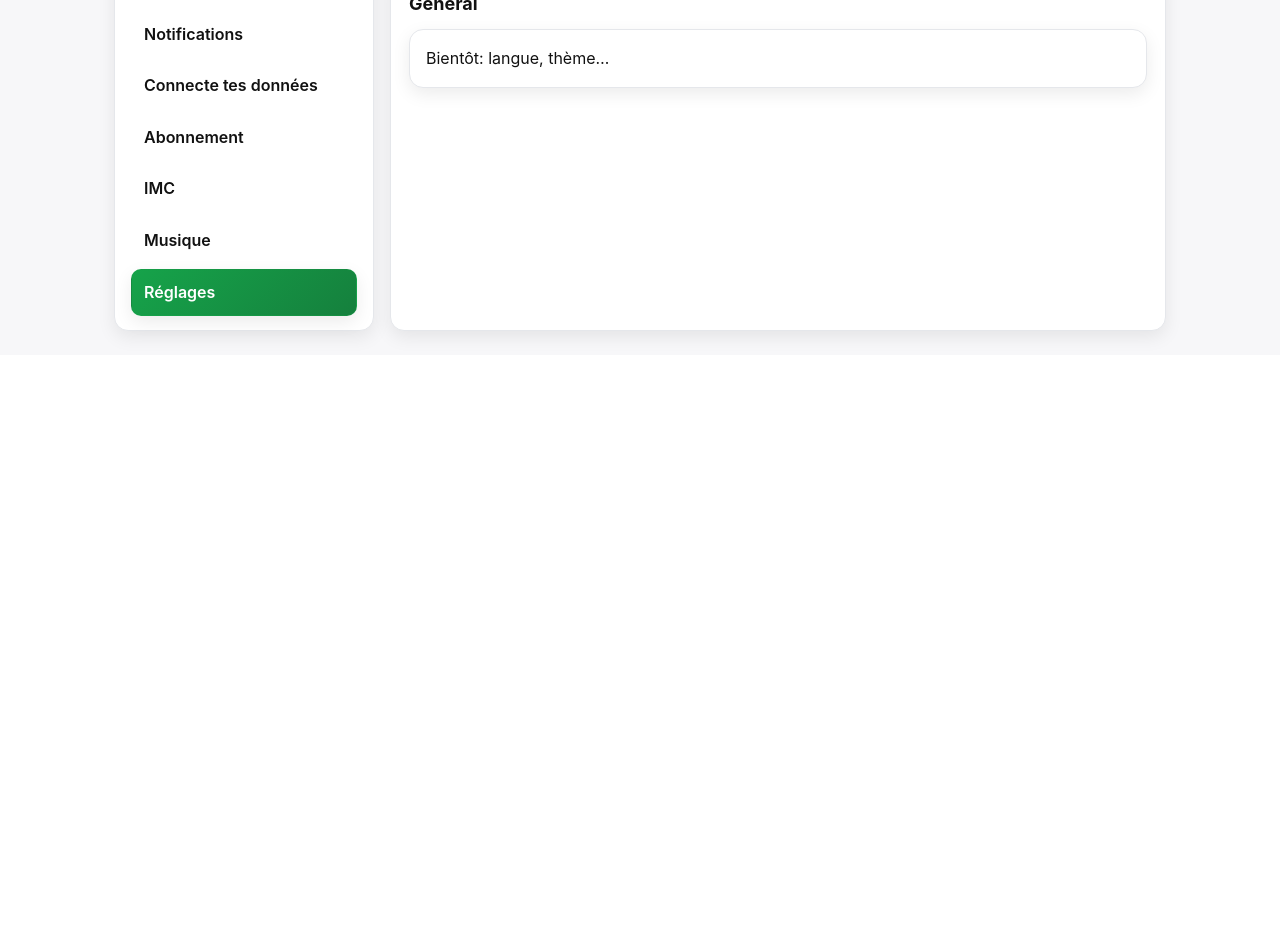
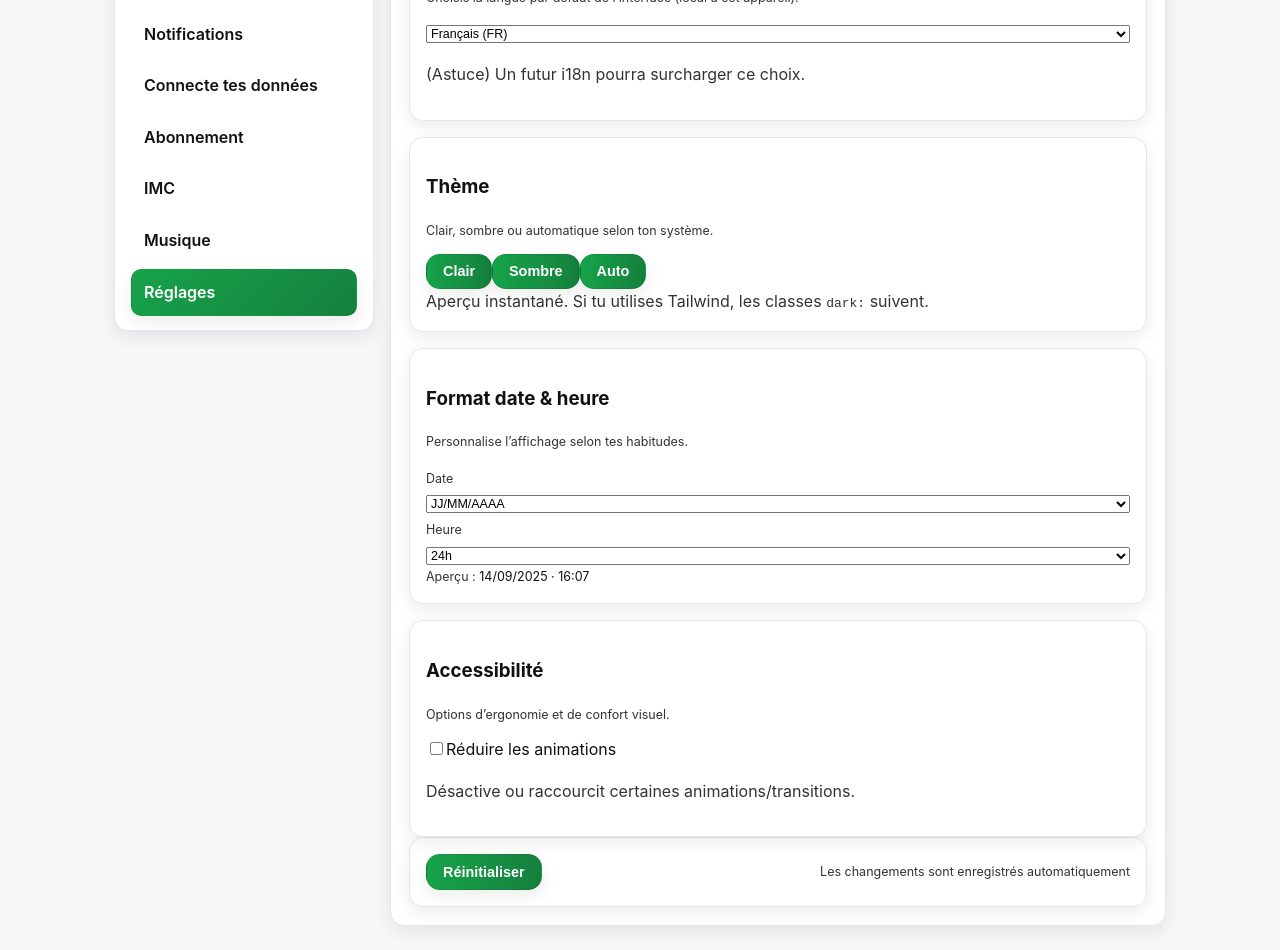
Before and after one commit to lebasquelyza/appli-files, a Next.js app in the folder apps/web/: page /dashboard/settings in a window 1280 px wide. Shown: the part 460-1410 px from the top of the page. Before the commit the page ends 815 px from the top, so only its background shows below. Built offline with nearby package versions, Linux system fonts and the light colour scheme.

Commit message:
Update page.tsx

```diff
--- a/apps/web/app/dashboard/settings/page.tsx
+++ b/apps/web/app/dashboard/settings/page.tsx
@@ -1,10 +1,259 @@
+"use client";
+
+import { useEffect, useMemo, useState } from "react";
 import { PageHeader, Section } from "@/components/ui/Page";
-export default function Page(){
+
+type Prefs = {
+  language: "fr" | "en" | "de";
+  theme: "light" | "dark" | "system";
+  dateFormat: "dd/mm/yyyy" | "mm/dd/yyyy";
+  timeFormat: "24h" | "12h";
+  reducedMotion: boolean;
+};
+
+const LS_KEY = "app.prefs.v1";
+
+const DEFAULT_PREFS: Prefs = {
+  language: "fr",
+  theme: "system",
+  dateFormat: "dd/mm/yyyy",
+  timeFormat: "24h",
+  reducedMotion: false,
+};
+
+export default function Page() {
+  const [prefs, setPrefs] = useState<Prefs>(DEFAULT_PREFS);
+  const [loaded, setLoaded] = useState(false);
+  const [msg, setMsg] = useState<string | null>(null);
+
+  // Charger depuis localStorage au mount
+  useEffect(() => {
+    try {
+      const raw = localStorage.getItem(LS_KEY);
+      if (raw) {
+        const parsed = JSON.parse(raw);
+        setPrefs({ ...DEFAULT_PREFS, ...parsed });
+      }
+    } catch {}
+    setLoaded(true);
+  }, []);
+
+  // Appliquer en live : thème + reduced-motion + (ex) lang
+  useEffect(() => {
+    if (!loaded) return;
+
+    // Thème
+    const root = document.documentElement;
+    const systemDark = window.matchMedia?.("(prefers-color-scheme: dark)").matches;
+    const isDark = prefs.theme === "dark" || (prefs.theme === "system" && systemDark);
+
+    // Si tu utilises Tailwind dark:, on applique la classe 'dark'
+    root.classList.toggle("dark", isDark);
+
+    // Sinon, on peut exposer une variable data-theme
+    root.setAttribute("data-theme", isDark ? "dark" : "light");
+
+    // Reduced motion
+    root.style.setProperty("--reduce-motion", prefs.reducedMotion ? "1" : "0");
+    document.body.style.animationDuration = prefs.reducedMotion ? "0s" : "";
+    document.body.style.transitionDuration = prefs.reducedMotion ? "0s" : "";
+
+    // (Optionnel) Langue au niveau du document pour l’accessibilité
+    root.setAttribute("lang", prefs.language);
+
+    // Sauvegarde
+    localStorage.setItem(LS_KEY, JSON.stringify(prefs));
+
+    // Feedback
+    setMsg("Réglages enregistrés ✅");
+    const t = setTimeout(() => setMsg(null), 1200);
+    return () => clearTimeout(t);
+  }, [prefs, loaded]);
+
+  // Exemple d’aperçu formaté
+  const sampleDate = useMemo(() => {
+    const d = new Date(2025, 8, 14, 16, 7); // 14/09/2025 16:07
+    const dd = String(d.getDate()).padStart(2, "0");
+    const mm = String(d.getMonth() + 1).padStart(2, "0");
+    const yyyy = d.getFullYear();
+    const hh24 = String(d.getHours()).padStart(2, "0");
+    const min = String(d.getMinutes()).padStart(2, "0");
+    const hh12n = d.getHours() % 12 || 12;
+    const ampm = d.getHours() < 12 ? "AM" : "PM";
+
+    const date =
+      prefs.dateFormat === "dd/mm/yyyy" ? `${dd}/${mm}/${yyyy}` : `${mm}/${dd}/${yyyy}`;
+    const time =
+      prefs.timeFormat === "24h" ? `${hh24}:${min}` : `${hh12n}:${min} ${ampm}`;
+
+    return `${date} · ${time}`;
+  }, [prefs.dateFormat, prefs.timeFormat]);
+
   return (
     <>
       <PageHeader title="Réglages" subtitle="Préférences de l’application" />
+
       <Section title="Général">
-        <div className="card">Bientôt: langue, thème…</div>
+        <div className="space-y-6">
+          {/* Intro */}
+          <div className="card">
+            <p className="text-sm" style={{ color: "var(--muted)" }}>
+              Configure la langue, le thème, et le format date/heure. Les changements
+              sont appliqués immédiatement et mémorisés sur cet appareil.
+            </p>
+          </div>
+
+          {/* Grille des préférences */}
+          <div className="grid gap-6 md:grid-cols-2">
+            {/* Langue */}
+            <div className="card space-y-3">
+              <div className="space-y-1">
+                <h3 className="font-semibold">Langue</h3>
+                <p className="text-sm" style={{ color: "var(--muted)" }}>
+                  Choisis la langue par défaut de l’interface (local à cet appareil).
+                </p>
+              </div>
+              <select
+                className="rounded-[10px] border px-3 py-2 text-sm w-full"
+                value={prefs.language}
+                onChange={(e) =>
+                  setPrefs((p) => ({ ...p, language: e.target.value as Prefs["language"] }))
+                }
+                disabled={!loaded}
+              >
+                <option value="fr">Français (FR)</option>
+                <option value="en">English (EN)</option>
+                <option value="de">Deutsch (DE)</option>
+              </select>
+              <p className="text-xs" style={{ color: "var(--muted)" }}>
+                (Astuce) Un futur i18n pourra surcharger ce choix.
+              </p>
+            </div>
+
+            {/* Thème */}
+            <div className="card space-y-3">
+              <div className="space-y-1">
+                <h3 className="font-semibold">Thème</h3>
+                <p className="text-sm" style={{ color: "var(--muted)" }}>
+                  Clair, sombre ou automatique selon ton système.
+                </p>
+              </div>
+              <div className="flex flex-wrap gap-2">
+                {(["light", "dark", "system"] as const).map((t) => (
+                  <button
+                    key={t}
+                    type="button"
+                    className="btn-dash"
+                    aria-pressed={prefs.theme === t}
+                    onClick={() => setPrefs((p) => ({ ...p, theme: t }))}
+                  >
+                    {t === "light" ? "Clair" : t === "dark" ? "Sombre" : "Auto"}
+                  </button>
+                ))}
+              </div>
+              <div className="text-xs" style={{ color: "var(--muted)" }}>
+                Aperçu instantané. Si tu utilises Tailwind, les classes <code>dark:</code> suivent.
+              </div>
+            </div>
+
+            {/* Format date & heure */}
+            <div className="card space-y-3">
+              <div className="space-y-1">
+                <h3 className="font-semibold">Format date & heure</h3>
+                <p className="text-sm" style={{ color: "var(--muted)" }}>
+                  Personnalise l’affichage selon tes habitudes.
+                </p>
+              </div>
+
+              <div className="grid grid-cols-2 gap-3">
+                <div className="space-y-1">
+                  <label className="text-sm" style={{ color: "var(--muted)" }}>
+                    Date
+                  </label>
+                  <select
+                    className="rounded-[10px] border px-3 py-2 text-sm w-full"
+                    value={prefs.dateFormat}
+                    onChange={(e) =>
+                      setPrefs((p) => ({ ...p, dateFormat: e.target.value as Prefs["dateFormat"] }))
+                    }
+                    disabled={!loaded}
+                  >
+                    <option value="dd/mm/yyyy">JJ/MM/AAAA</option>
+                    <option value="mm/dd/yyyy">MM/JJ/AAAA</option>
+                  </select>
+                </div>
+
+                <div className="space-y-1">
+                  <label className="text-sm" style={{ color: "var(--muted)" }}>
+                    Heure
+                  </label>
+                  <select
+                    className="rounded-[10px] border px-3 py-2 text-sm w-full"
+                    value={prefs.timeFormat}
+                    onChange={(e) =>
+                      setPrefs((p) => ({ ...p, timeFormat: e.target.value as Prefs["timeFormat"] }))
+                    }
+                    disabled={!loaded}
+                  >
+                    <option value="24h">24h</option>
+                    <option value="12h">12h</option>
+                  </select>
+                </div>
+              </div>
+
+              <div className="text-sm">
+                <span style={{ color: "var(--muted)" }}>Aperçu&nbsp;: </span>
+                <span>{sampleDate}</span>
+              </div>
+            </div>
+
+            {/* Accessibilité */}
+            <div className="card space-y-3">
+              <div className="space-y-1">
+                <h3 className="font-semibold">Accessibilité</h3>
+                <p className="text-sm" style={{ color: "var(--muted)" }}>
+                  Options d’ergonomie et de confort visuel.
+                </p>
+              </div>
+
+              <label className="inline-flex items-center gap-3">
+                <input
+                  type="checkbox"
+                  className="accent-current"
+                  checked={prefs.reducedMotion}
+                  onChange={(e) =>
+                    setPrefs((p) => ({ ...p, reducedMotion: e.target.checked }))
+                  }
+                  disabled={!loaded}
+                />
+                <span>Réduire les animations</span>
+              </label>
+
+              <p className="text-xs" style={{ color: "var(--muted)" }}>
+                Désactive ou raccourcit certaines animations/transitions.
+              </p>
+            </div>
+          </div>
+
+          {/* Actions */}
+          <div className="card flex items-center justify-between gap-4">
+            <button
+              type="button"
+              className="btn-dash"
+              onClick={() => {
+                setPrefs(DEFAULT_PREFS);
+                setMsg("Réglages réinitialisés");
+                setTimeout(() => setMsg(null), 1200);
+              }}
+              disabled={!loaded}
+            >
+              Réinitialiser
+            </button>
+            <div className="text-sm" style={{ color: "var(--muted)" }}>
+              {msg ?? "Les changements sont enregistrés automatiquement"}
+            </div>
+          </div>
+        </div>
       </Section>
     </>
   );
```
